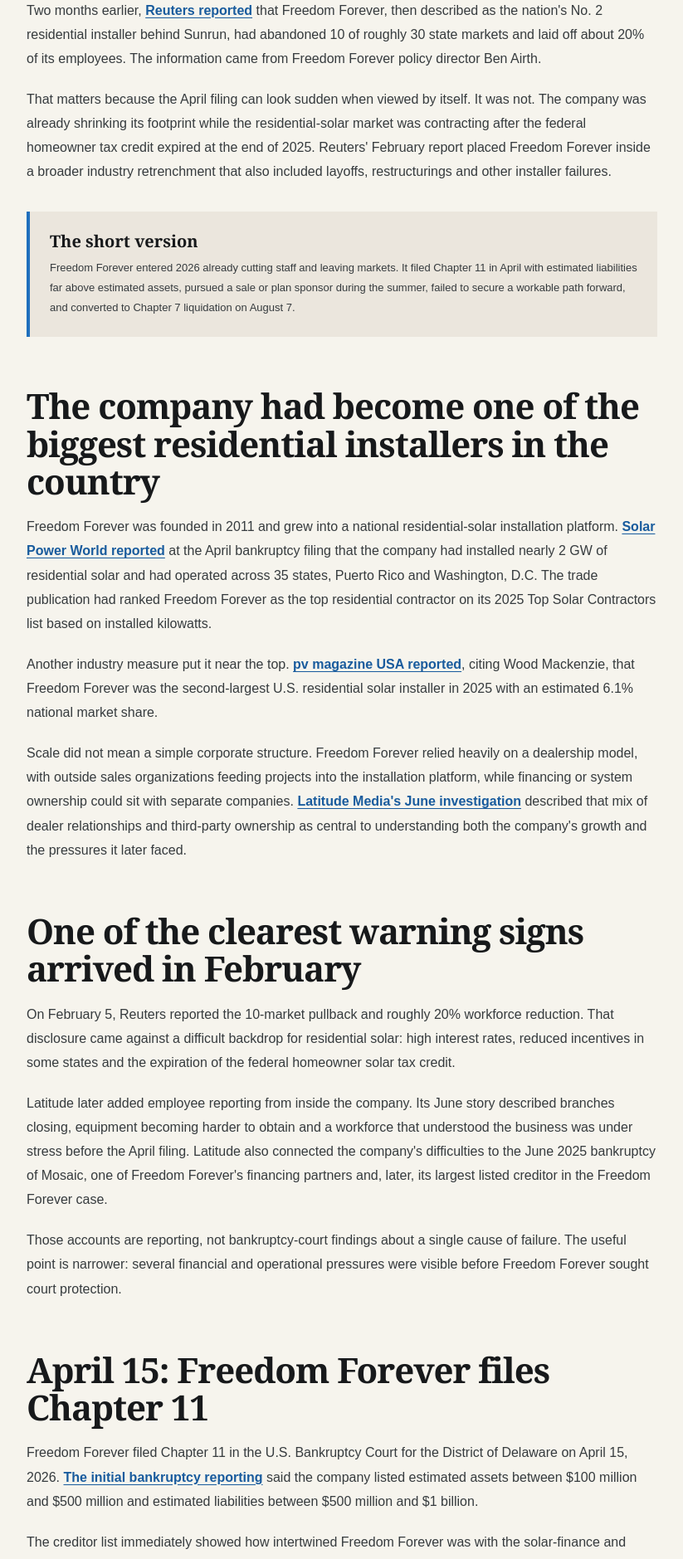
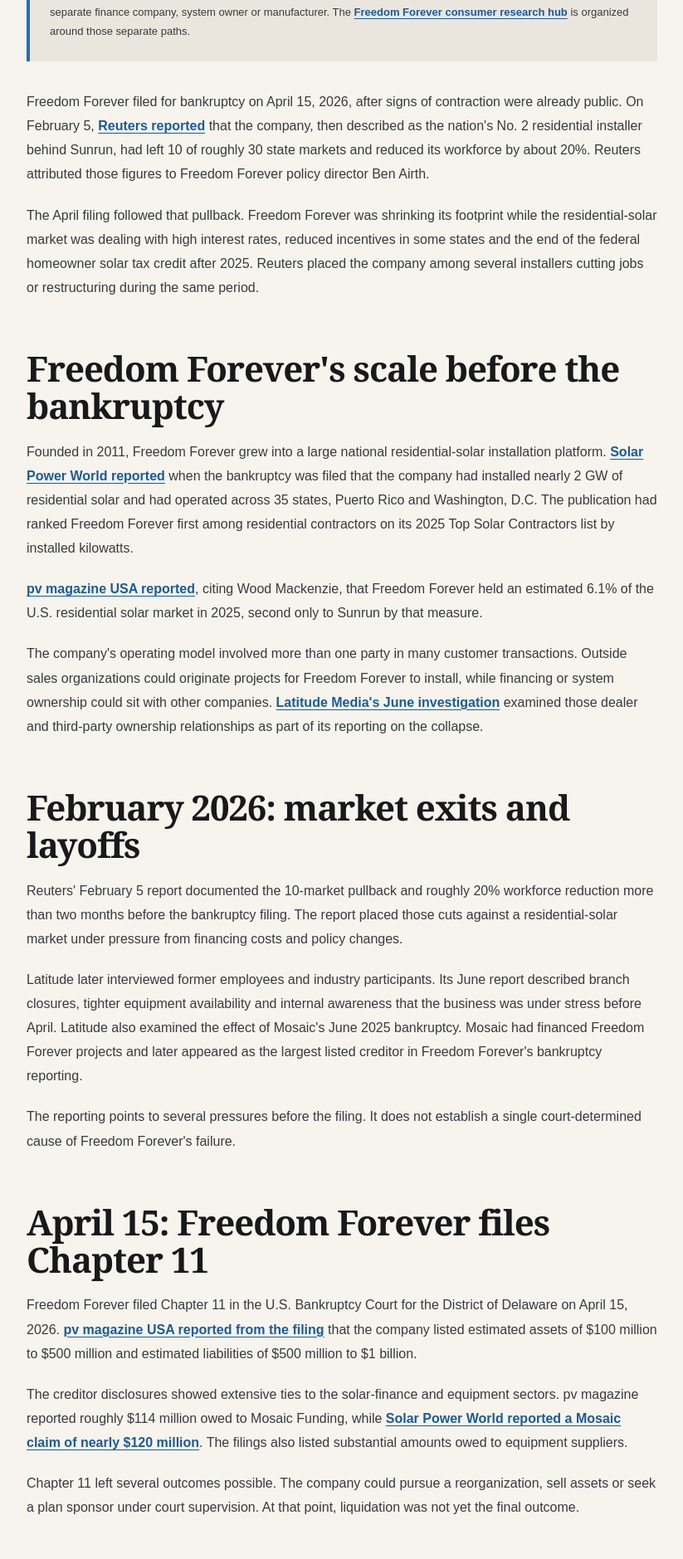
Before and after one commit to Decentralized-Rob/solar-consumer-research, a Next.js app: page /cases/freedom-forever/what-happened in a window 1280 px wide. Shown: the part 796-2675 px from the top of the page at 83% size, without its empty margins (228-1051 px from the left). Built offline with nearby package versions, Linux system fonts and the light colour scheme.

Commit message:
Tighten Freedom Forever Story 04 reporting and homeowner focus

```diff
--- a/app/cases/freedom-forever/what-happened/page.tsx
+++ b/app/cases/freedom-forever/what-happened/page.tsx
@@ -13,12 +13,13 @@ const chapter7Url = "https://pv-magazine-usa.com/2026/09/09/freedom-forever-bank
 const courtUrl = "https://www.deb.uscourts.gov/";
 
 export const metadata: Metadata = {
-  title: "What Happened to Freedom Forever? From Solar Giant to Chapter 7",
+  title: "Freedom Forever Bankruptcy 2026: What Happened Before Chapter 7",
   description:
-    "A source-backed reconstruction of Freedom Forever's decline: market exits, layoffs, Chapter 11 bankruptcy, the failed Project Sunshine sale process, and Chapter 7 liquidation.",
+    "A sourced 2026 Freedom Forever bankruptcy timeline covering market exits, layoffs, Chapter 11, the failed Project Sunshine sale process, and Chapter 7 liquidation.",
   keywords: [
     "what happened to Freedom Forever",
     "Freedom Forever bankruptcy",
+    "Freedom Forever bankruptcy 2026",
     "Freedom Forever Chapter 7",
     "Freedom Forever out of business",
     "Freedom Forever liquidation",
@@ -27,7 +28,7 @@ export const metadata: Metadata = {
   alternates: { canonical: "/cases/freedom-forever/what-happened" },
   openGraph: {
     title: "What Happened to Freedom Forever? From National Solar Installer to Chapter 7",
-    description: "The warning signs, bankruptcy filing, failed sale process and Chapter 7 conversion, reconstructed from court records and original reporting.",
+    description: "A 2026 bankruptcy timeline reconstructed from court records and reporting on the warning signs, Chapter 11 filing, failed sale process and Chapter 7 conversion.",
     url: "/cases/freedom-forever/what-happened",
     type: "article",
     publishedTime: "2026-09-09",
@@ -39,7 +40,7 @@ export const metadata: Metadata = {
   twitter: {
     card: "summary_large_image",
     title: "What Happened to Freedom Forever?",
-    description: "From market exits and layoffs to Chapter 11, a failed sale process and Chapter 7 liquidation.",
+    description: "The 2026 timeline from market exits and layoffs to Chapter 11, a failed sale process and Chapter 7 liquidation.",
     images: ["https://solarcomplaint.com/og.png"],
   },
 };
@@ -64,7 +65,7 @@ export default function FreedomForeverWhatHappened() {
         "@id": `${canonicalUrl}#article`,
         headline: "What Happened to Freedom Forever? From National Solar Installer to Chapter 7",
         description:
-          "A source-backed reconstruction of Freedom Forever's decline from market exits and layoffs through Chapter 11, a failed sale process and Chapter 7 liquidation.",
+          "A sourced 2026 bankruptcy timeline covering Freedom Forever's market exits, layoffs, Chapter 11 filing, failed sale process and Chapter 7 liquidation.",
         image: ["https://solarcomplaint.com/og.png"],
         datePublished: "2026-09-09",
         dateModified: "2026-09-09",
@@ -102,7 +103,7 @@ export default function FreedomForeverWhatHappened() {
         <p className="ff-article-kicker">Freedom Forever investigation · Story 04 of 06</p>
         <h1>What Happened to Freedom Forever? From National Solar Installer to Chapter 7</h1>
         <p className="ff-article-deck">
-          Freedom Forever did not go from normal operations to liquidation overnight. Public reporting showed market exits and layoffs months before the bankruptcy. The company then entered Chapter 11, tried to find a buyer or restructuring sponsor, and ultimately converted to Chapter 7.
+          This 2026 bankruptcy timeline follows the public record from Freedom Forever&apos;s market exits and layoffs through Chapter 11, an unsuccessful sale process and Chapter 7 liquidation.
         </p>
         <div className="ff-article-meta">
           <strong>Solar Consumer Research</strong>
@@ -112,96 +113,98 @@ export default function FreedomForeverWhatHappened() {
         </div>
 
         <article className="ff-article-body">
+          <div className="ff-article-callout">
+            <strong>For Freedom Forever customers now</strong>
+            <p>
+              Freedom Forever is in Chapter 7 liquidation. The attempted sale did not produce a buyer that simply took over the company. An individual homeowner&apos;s loan, lease, PPA, equipment warranty or unfinished installation may still involve a separate finance company, system owner or manufacturer. The <Link href="/cases/freedom-forever">Freedom Forever consumer research hub</Link> is organized around those separate paths.
+            </p>
+          </div>
+
           <p>
-            By the time Freedom Forever filed for bankruptcy on April 15, 2026, the warning signs were already public. Two months earlier, <a href={reutersUrl} target="_blank" rel="noreferrer">Reuters reported</a> that Freedom Forever, then described as the nation&apos;s No. 2 residential installer behind Sunrun, had abandoned 10 of roughly 30 state markets and laid off about 20% of its employees. The information came from Freedom Forever policy director Ben Airth.
+            Freedom Forever filed for bankruptcy on April 15, 2026, after signs of contraction were already public. On February 5, <a href={reutersUrl} target="_blank" rel="noreferrer">Reuters reported</a> that the company, then described as the nation&apos;s No. 2 residential installer behind Sunrun, had left 10 of roughly 30 state markets and reduced its workforce by about 20%. Reuters attributed those figures to Freedom Forever policy director Ben Airth.
           </p>
           <p>
-            That matters because the April filing can look sudden when viewed by itself. It was not. The company was already shrinking its footprint while the residential-solar market was contracting after the federal homeowner tax credit expired at the end of 2025. Reuters&apos; February report placed Freedom Forever inside a broader industry retrenchment that also included layoffs, restructurings and other installer failures.
+            The April filing followed that pullback. Freedom Forever was shrinking its footprint while the residential-solar market was dealing with high interest rates, reduced incentives in some states and the end of the federal homeowner solar tax credit after 2025. Reuters placed the company among several installers cutting jobs or restructuring during the same period.
           </p>
 
-          <div className="ff-article-callout">
-            <strong>The short version</strong>
-            <p>Freedom Forever entered 2026 already cutting staff and leaving markets. It filed Chapter 11 in April with estimated liabilities far above estimated assets, pursued a sale or plan sponsor during the summer, failed to secure a workable path forward, and converted to Chapter 7 liquidation on August 7.</p>
-          </div>
-
-          <h2>The company had become one of the biggest residential installers in the country</h2>
+          <h2>Freedom Forever&apos;s scale before the bankruptcy</h2>
           <p>
-            Freedom Forever was founded in 2011 and grew into a national residential-solar installation platform. <a href={solarPowerWorldUrl} target="_blank" rel="noreferrer">Solar Power World reported</a> at the April bankruptcy filing that the company had installed nearly 2 GW of residential solar and had operated across 35 states, Puerto Rico and Washington, D.C. The trade publication had ranked Freedom Forever as the top residential contractor on its 2025 Top Solar Contractors list based on installed kilowatts.
+            Founded in 2011, Freedom Forever grew into a large national residential-solar installation platform. <a href={solarPowerWorldUrl} target="_blank" rel="noreferrer">Solar Power World reported</a> when the bankruptcy was filed that the company had installed nearly 2 GW of residential solar and had operated across 35 states, Puerto Rico and Washington, D.C. The publication had ranked Freedom Forever first among residential contractors on its 2025 Top Solar Contractors list by installed kilowatts.
           </p>
           <p>
-            Another industry measure put it near the top. <a href={pvFilingUrl} target="_blank" rel="noreferrer">pv magazine USA reported</a>, citing Wood Mackenzie, that Freedom Forever was the second-largest U.S. residential solar installer in 2025 with an estimated 6.1% national market share.
+            <a href={pvFilingUrl} target="_blank" rel="noreferrer">pv magazine USA reported</a>, citing Wood Mackenzie, that Freedom Forever held an estimated 6.1% of the U.S. residential solar market in 2025, second only to Sunrun by that measure.
           </p>
           <p>
-            Scale did not mean a simple corporate structure. Freedom Forever relied heavily on a dealership model, with outside sales organizations feeding projects into the installation platform, while financing or system ownership could sit with separate companies. <a href={latitudeUrl} target="_blank" rel="noreferrer">Latitude Media&apos;s June investigation</a> described that mix of dealer relationships and third-party ownership as central to understanding both the company&apos;s growth and the pressures it later faced.
+            The company&apos;s operating model involved more than one party in many customer transactions. Outside sales organizations could originate projects for Freedom Forever to install, while financing or system ownership could sit with other companies. <a href={latitudeUrl} target="_blank" rel="noreferrer">Latitude Media&apos;s June investigation</a> examined those dealer and third-party ownership relationships as part of its reporting on the collapse.
           </p>
 
-          <h2>One of the clearest warning signs arrived in February</h2>
+          <h2>February 2026: market exits and layoffs</h2>
           <p>
-            On February 5, Reuters reported the 10-market pullback and roughly 20% workforce reduction. That disclosure came against a difficult backdrop for residential solar: high interest rates, reduced incentives in some states and the expiration of the federal homeowner solar tax credit.
+            Reuters&apos; February 5 report documented the 10-market pullback and roughly 20% workforce reduction more than two months before the bankruptcy filing. The report placed those cuts against a residential-solar market under pressure from financing costs and policy changes.
           </p>
           <p>
-            Latitude later added employee reporting from inside the company. Its June story described branches closing, equipment becoming harder to obtain and a workforce that understood the business was under stress before the April filing. Latitude also connected the company&apos;s difficulties to the June 2025 bankruptcy of Mosaic, one of Freedom Forever&apos;s financing partners and, later, its largest listed creditor in the Freedom Forever case.
+            Latitude later interviewed former employees and industry participants. Its June report described branch closures, tighter equipment availability and internal awareness that the business was under stress before April. Latitude also examined the effect of Mosaic&apos;s June 2025 bankruptcy. Mosaic had financed Freedom Forever projects and later appeared as the largest listed creditor in Freedom Forever&apos;s bankruptcy reporting.
           </p>
           <p>
-            Those accounts are reporting, not bankruptcy-court findings about a single cause of failure. The useful point is narrower: several financial and operational pressures were visible before Freedom Forever sought court protection.
+            The reporting points to several pressures before the filing. It does not establish a single court-determined cause of Freedom Forever&apos;s failure.
           </p>
 
           <h2>April 15: Freedom Forever files Chapter 11</h2>
           <p>
-            Freedom Forever filed Chapter 11 in the U.S. Bankruptcy Court for the District of Delaware on April 15, 2026. <a href={pvFilingUrl} target="_blank" rel="noreferrer">The initial bankruptcy reporting</a> said the company listed estimated assets between $100 million and $500 million and estimated liabilities between $500 million and $1 billion.
+            Freedom Forever filed Chapter 11 in the U.S. Bankruptcy Court for the District of Delaware on April 15, 2026. <a href={pvFilingUrl} target="_blank" rel="noreferrer">pv magazine USA reported from the filing</a> that the company listed estimated assets of $100 million to $500 million and estimated liabilities of $500 million to $1 billion.
           </p>
           <p>
-            The creditor list immediately showed how intertwined Freedom Forever was with the solar-finance and equipment ecosystem. pv magazine reported roughly $114 million owed to Mosaic Funding, while <a href={solarPowerWorldUrl} target="_blank" rel="noreferrer">Solar Power World described Mosaic&apos;s claim as nearly $120 million</a>. The filings also identified significant amounts owed to solar-equipment suppliers.
+            The creditor disclosures showed extensive ties to the solar-finance and equipment sectors. pv magazine reported roughly $114 million owed to Mosaic Funding, while <a href={solarPowerWorldUrl} target="_blank" rel="noreferrer">Solar Power World reported a Mosaic claim of nearly $120 million</a>. The filings also listed substantial amounts owed to equipment suppliers.
           </p>
           <p>
-            Chapter 11 did not automatically mean Freedom Forever would disappear. Chapter 11 can support a reorganization, a sale, or another court-supervised restructuring. For a period, the case remained pointed toward finding a path that could preserve value beyond a straight liquidation.
+            Chapter 11 left several outcomes possible. The company could pursue a reorganization, sell assets or seek a plan sponsor under court supervision. At that point, liquidation was not yet the final outcome.
           </p>
 
-          <h2>Project Sunshine: the company tried to sell or restructure</h2>
+          <h2>Project Sunshine: the search for a buyer or plan sponsor</h2>
           <p>
-            By June, the case had moved toward an accelerated sale process. <a href={strettoUrl} target="_blank" rel="noreferrer">Stretto Intelligence described the process as “Project Sunshine”</a>. Freedom Forever sought approval for a dual-path process that could produce either a sale of substantially all assets under section 363 of the Bankruptcy Code or a Chapter 11 plan backed by a sponsor.
+            By June, Freedom Forever was pursuing an accelerated sale process. <a href={strettoUrl} target="_blank" rel="noreferrer">Stretto Intelligence reported</a> that the process, called Project Sunshine, was designed to test two paths: a sale of substantially all assets under section 363 of the Bankruptcy Code or a Chapter 11 plan backed by a sponsor.
           </p>
           <p>
-            Stretto reported that no stalking-horse bidder had been selected when the process was proposed. That meant there was no baseline transaction already committed to anchor the auction process. The company was effectively trying to determine whether an outside buyer or sponsor could produce a viable continuation or higher-value resolution.
+            Stretto reported that no stalking-horse bidder had been selected when the process was proposed. In bankruptcy sales, a stalking-horse bid can establish a baseline transaction before an auction. Freedom Forever entered the process without one already in place.
           </p>
           <p>
-            For homeowners, that period created an important uncertainty. A successful transaction could have changed who controlled parts of the business, projects or obligations. Until a deal existed, it was premature to say that another company had “taken over” Freedom Forever.
+            For customers, the absence of a completed transaction meant there was no basis to say another company had taken over Freedom Forever. A later deal could have changed control of assets or projects, but no such takeover had occurred at that stage.
           </p>
 
-          <h2>The sale effort failed</h2>
+          <h2>August: the sale process ends without a transaction</h2>
           <p>
-            By early August, the restructuring effort had run out of road. <a href={bloombergLawUrl} target="_blank" rel="noreferrer">Bloomberg Law reported on August 4</a> that Freedom Forever asked the bankruptcy court to convert the case to Chapter 7 after it was unable to move forward with a sale and said it lacked sufficient funds to continue operating under Chapter 11.
+            <a href={bloombergLawUrl} target="_blank" rel="noreferrer">Bloomberg Law reported on August 4</a> that Freedom Forever asked the bankruptcy court to convert the case to Chapter 7 after the sale effort failed and the company said it lacked sufficient funds to continue the Chapter 11 case.
           </p>
           <p>
-            That request was a major change in posture. A Chapter 7 trustee, rather than existing management pursuing a reorganization, would take responsibility for winding down and administering the remaining estate assets.
+            Conversion would shift the case from a management-led Chapter 11 process to liquidation administered by a Chapter 7 trustee.
           </p>
 
           <h2>August 7: Chapter 7 liquidation</h2>
           <p>
-            The bankruptcy was officially converted from Chapter 11 to Chapter 7 on August 7, 2026. <a href={chapter7Url} target="_blank" rel="noreferrer">pv magazine USA&apos;s September 9 update</a> reported that Alfred T. Giuliano was appointed Chapter 7 trustee to oversee the liquidation of the remaining assets. The <a href={courtUrl} target="_blank" rel="noreferrer">Delaware Bankruptcy Court now carries a prominent Freedom Forever notice</a> confirming that case 26-10522 converted from Chapter 11 to Chapter 7 and directing potential creditors to claims information.
+            The court converted the case from Chapter 11 to Chapter 7 on August 7, 2026. <a href={chapter7Url} target="_blank" rel="noreferrer">pv magazine USA reported on September 9</a> that Alfred T. Giuliano was appointed Chapter 7 trustee. The <a href={courtUrl} target="_blank" rel="noreferrer">Delaware Bankruptcy Court&apos;s Freedom Forever notice</a> identifies case 26-10522 as converted to Chapter 7 and directs potential creditors to claims information.
           </p>
           <p>
-            The conversion also makes one point clear: Freedom Forever did not emerge from Chapter 11 as a reorganized operating company, and the attempted sale process did not produce a buyer that simply stepped into the role of Freedom Forever itself.
+            Freedom Forever therefore did not emerge from Chapter 11 as a reorganized operating company. The attempted sale process also did not produce a buyer that stepped into Freedom Forever&apos;s role as a whole.
           </p>
 
           <div className="ff-article-timeline" aria-label="Freedom Forever bankruptcy timeline">
-            <div><time>Feb. 5, 2026</time><p>Reuters reports Freedom Forever exited 10 state markets and reduced its workforce by about 20%.</p></div>
-            <div><time>Apr. 15, 2026</time><p>Freedom Forever files Chapter 11 in Delaware, listing estimated liabilities of $500 million to $1 billion and assets of $100 million to $500 million.</p></div>
-            <div><time>June 2026</time><p>The company pursues the Project Sunshine dual-track process seeking either an asset sale or a Chapter 11 plan sponsor.</p></div>
-            <div><time>Aug. 4, 2026</time><p>Freedom Forever asks to convert the case to Chapter 7 after the sale effort fails and funds for continued Chapter 11 administration run short.</p></div>
+            <div><time>Feb. 5, 2026</time><p>Reuters reports that Freedom Forever left 10 state markets and reduced its workforce by about 20%.</p></div>
+            <div><time>Apr. 15, 2026</time><p>Freedom Forever files Chapter 11 in Delaware, listing estimated liabilities of $500 million to $1 billion and estimated assets of $100 million to $500 million.</p></div>
+            <div><time>June 2026</time><p>Freedom Forever pursues the Project Sunshine process seeking either an asset sale or a Chapter 11 plan sponsor.</p></div>
+            <div><time>Aug. 4, 2026</time><p>Freedom Forever asks to convert the case to Chapter 7 after the sale effort fails and the company says it lacks funds to continue Chapter 11.</p></div>
             <div><time>Aug. 7, 2026</time><p>The court converts the case to Chapter 7 liquidation.</p></div>
-            <div><time>Sept. 9, 2026</time><p>The court&apos;s current notice directs potential creditors to claims information while new reporting details deadlines and orders affecting stranded projects.</p></div>
+            <div><time>Sept. 9, 2026</time><p>Current court and bankruptcy reporting detail claims information and orders affecting stranded projects.</p></div>
           </div>
 
-          <h2>What this history does and does not answer for homeowners</h2>
+          <h2>What the bankruptcy means for customers now</h2>
           <p>
-            The corporate collapse answers one question: Freedom Forever is now in Chapter 7 liquidation. It does not automatically answer what happens to every solar loan, lease, PPA, equipment warranty, unfinished installation or service problem.
+            Freedom Forever&apos;s corporate status is settled for now: the company is in Chapter 7 liquidation. Customer-specific questions are more complicated. A solar loan, lease, PPA, manufacturer warranty, unfinished installation or service issue can involve companies other than Freedom Forever.
           </p>
           <p>
-            Those issues can involve companies other than Freedom Forever. Recent bankruptcy reporting says several former financing partners obtained relief allowing them to pursue contractual remedies involving stranded projects. That is why Solar Consumer Research is treating the bankruptcy history as the anchor story, then separating financing, dealer-network, warranty and unfinished-project questions into their own sourced reporting.
+            September bankruptcy reporting says several former financing or project partners obtained court relief allowing them to pursue contractual remedies involving stranded projects. The effect depends on the homeowner&apos;s actual agreements and project status, so those developments are being tracked separately from this corporate timeline.
           </p>
           <p>
-            If you are dealing with an unfinished Freedom Forever project now, start with the <Link href="/cases/freedom-forever">Freedom Forever consumer research hub</Link> and match the company names on your sales contract, installation paperwork and financing documents before assuming which organization controls the next step.
+            Homeowners can use the <Link href="/cases/freedom-forever">Freedom Forever consumer research hub</Link> to match the names on their sales contract, installation paperwork and financing documents with the relevant research path before assuming which company controls the next step.
           </p>
 
           <section className="ff-article-sources" aria-labelledby="sources-heading">
```
